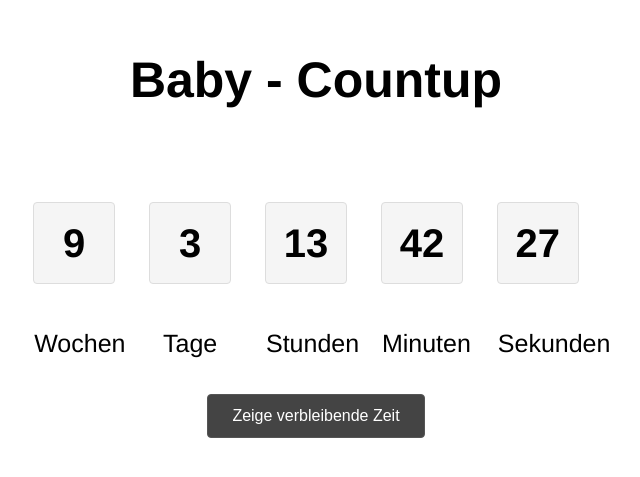
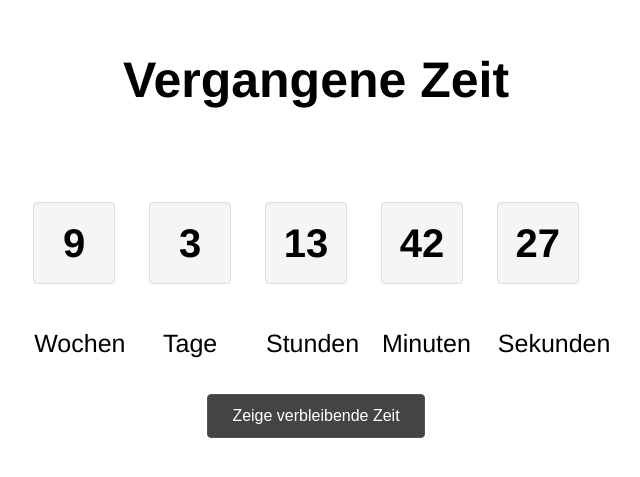
Before and after one commit to Hermit12/public, a plain HTML site: page countup.html in a window 1280 px wide. Shown: the part 141-618 px from the top of the page, without its empty margins (324-964 px from the left). Drawn offline with Linux system fonts and the light colour scheme.

Commit message:
Update countup.html

```diff
--- a/countup.html
+++ b/countup.html
@@ -83,7 +83,7 @@
   </head>
 
 <body>
-  <h1 style="font-size: 50px;">Baby - Countup</h1>
+  <h1 style="font-size: 50px;">Vergangene Zeit</h1>
   <div id="countdown">
     <div class="countdown-section">
       <span id="weeks"></span>
```
